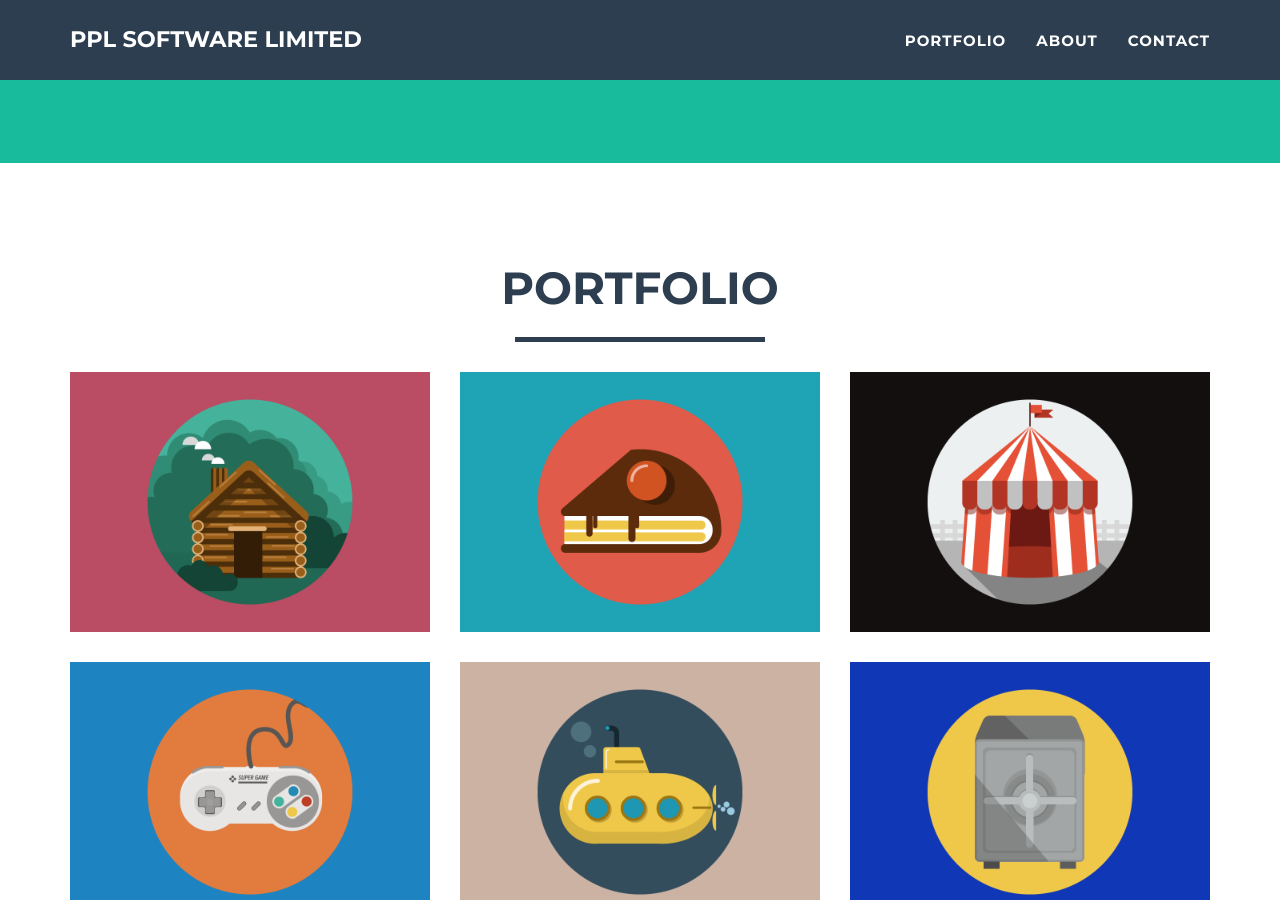
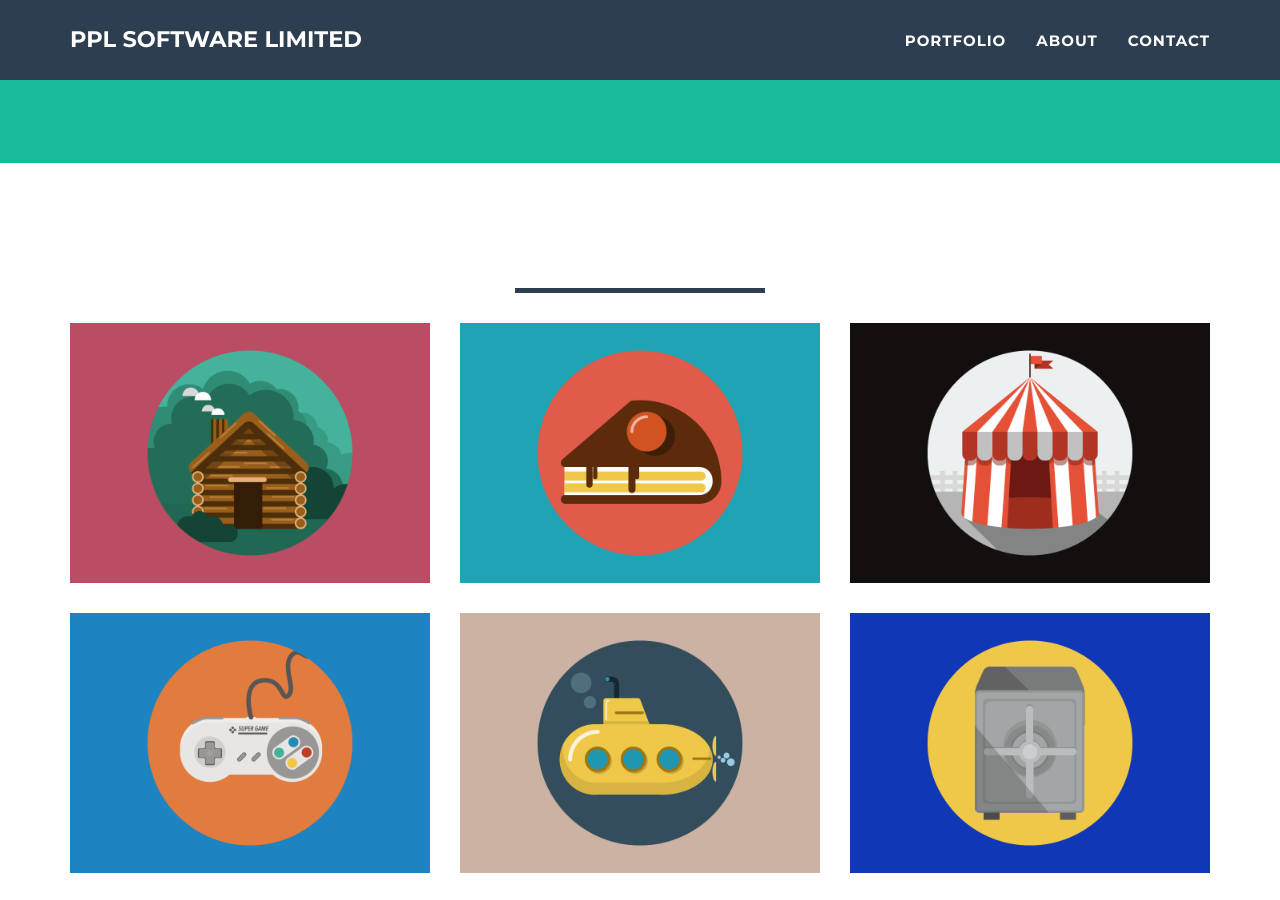
Before and after one commit to PPLSoftwareLimited/PPLSoftwareLimited, a Jekyll site: the page built from index.html, in a window 1280 px wide and 900 px high, scrolled down 650 px. Built offline with Jekyll 4.4.1, drawn with Linux system fonts in a browser that asks for light colours.

Commit message:
Added files via upload

```diff
--- a/_includes/portfolio_grid.html
+++ b/_includes/portfolio_grid.html
@@ -4,7 +4,7 @@
         <div class="container">
             <div class="row">
                 <div class="col-lg-12 text-center">
-                    <h2>Portfolio</h2>
+                    <h2></h2>
                     <hr class="star-primary">
                 </div>
             </div>
```
